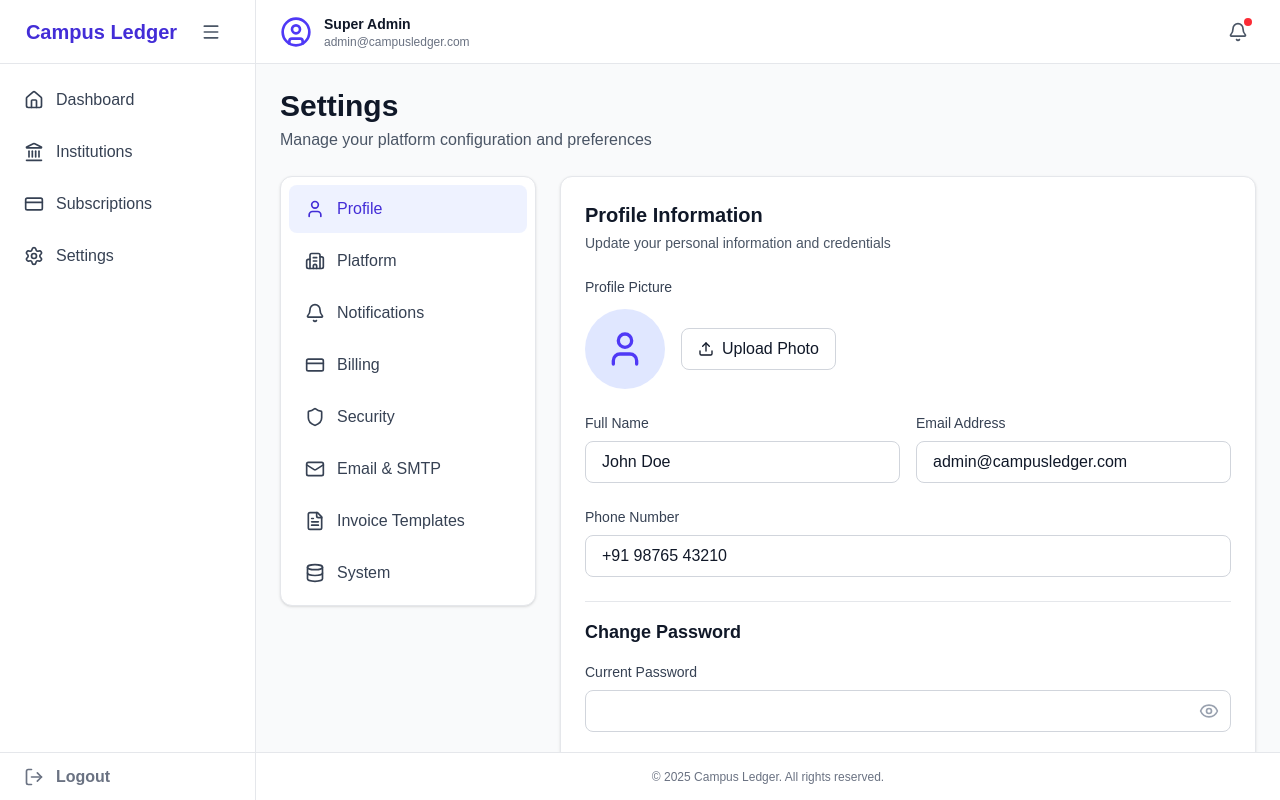
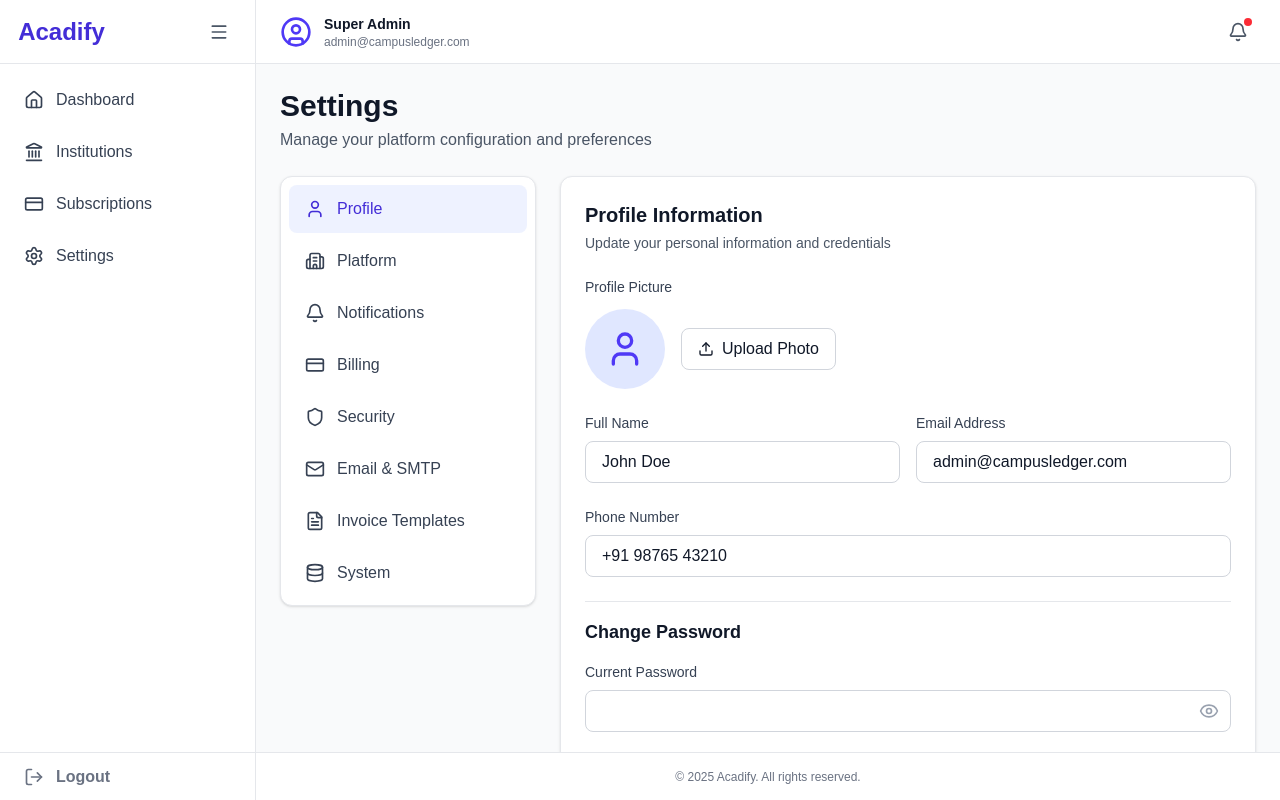
Before and after one commit to YARE0909/campus-ledger, a Next.js app: page /super-admin/settings in a window 1280 px wide. Built offline with nearby package versions, Linux system fonts and the light colour scheme.

Commit message:
Update application name

```diff
--- a/src/app/layout.tsx
+++ b/src/app/layout.tsx
@@ -15,8 +15,8 @@ const geistMono = Geist_Mono({
 
 export const metadata: Metadata = {
   title: {
-    default: 'Campus Ledger',
-    template: '%s | Campus Ledger', // Will prepend page titles
+    default: 'Acadify',
+    template: '%s | Acadify', // Will prepend page titles
   },
 };
 
--- a/src/app/login/page.tsx
+++ b/src/app/login/page.tsx
@@ -125,7 +125,7 @@ export default function LoginPage() {
                 <Lock className="w-8 h-8 text-indigo-600" />
               </div>
               <h1 className="text-3xl font-bold text-gray-900">
-                Campus Ledger
+                Acadify
               </h1>
               <p className="text-gray-600 text-sm">
                 Sign in to your account to continue
@@ -229,7 +229,7 @@ export default function LoginPage() {
 
           {/* Footer */}
           <p className="text-center text-gray-500 text-sm mt-8 select-none">
-            © 2025 Campus Ledger. All rights reserved.
+            © 2025 Acadify. All rights reserved.
           </p>
         </div>
       </main>
--- a/src/app/super-admin/layout.tsx
+++ b/src/app/super-admin/layout.tsx
@@ -42,10 +42,10 @@ export default function SuperAdminLayout({ children }: LayoutProps) {
         } bg-white border-r border-gray-200 transition-all duration-300 ease-in-out flex flex-col flex-shrink-0`}
       >
         {/* Logo & Toggle */}
-        <div className="flex items-center justify-center gap-4 h-16 px-4 border-b border-gray-200 flex-shrink-0">
+        <div className="flex items-center justify-center gap-24 h-16 px-4 border-b border-gray-200 flex-shrink-0">
           {sidebarOpen && (
-            <h1 className="text-xl font-bold text-indigo-700 transition-opacity duration-300">
-              Campus Ledger
+            <h1 className="text-2xl font-bold text-indigo-700 transition-opacity duration-300">
+              Acadify
             </h1>
           )}
           <button
@@ -128,7 +128,7 @@ export default function SuperAdminLayout({ children }: LayoutProps) {
 
         {/* Footer - Fixed at bottom */}
         <footer className="h-12 bg-white border-t border-gray-200 flex items-center justify-center text-gray-500 text-xs flex-shrink-0">
-          © 2025 Campus Ledger. All rights reserved.
+          © 2025 Acadify. All rights reserved.
         </footer>
       </div>
     </div>
--- a/src/app/super-admin/settings/page.tsx
+++ b/src/app/super-admin/settings/page.tsx
@@ -251,7 +251,7 @@ function PlatformSettings() {
         <label className="block text-sm font-medium text-gray-700 mb-2">Platform Name</label>
         <input
           type="text"
-          defaultValue="Campus Ledger"
+          defaultValue="Acadify"
           className="w-full px-4 py-2 border border-gray-300 rounded-lg focus:outline-none focus:ring-2 focus:ring-indigo-500"
         />
       </div>
@@ -710,7 +710,7 @@ function EmailSettings() {
             <label className="block text-sm font-medium text-gray-700 mb-2">From Name</label>
             <input
               type="text"
-              defaultValue="Campus Ledger"
+              defaultValue="Acadify"
               className="w-full px-4 py-2 border border-gray-300 rounded-lg focus:outline-none focus:ring-2 focus:ring-indigo-500"
             />
           </div>
@@ -762,7 +762,7 @@ function InvoiceSettings() {
             <label className="block text-sm font-medium text-gray-700 mb-2">Company Name</label>
             <input
               type="text"
-              defaultValue="Campus Ledger Pvt. Ltd."
+              defaultValue="Acadify Pvt. Ltd."
               className="w-full px-4 py-2 border border-gray-300 rounded-lg focus:outline-none focus:ring-2 focus:ring-indigo-500"
             />
           </div>
```
